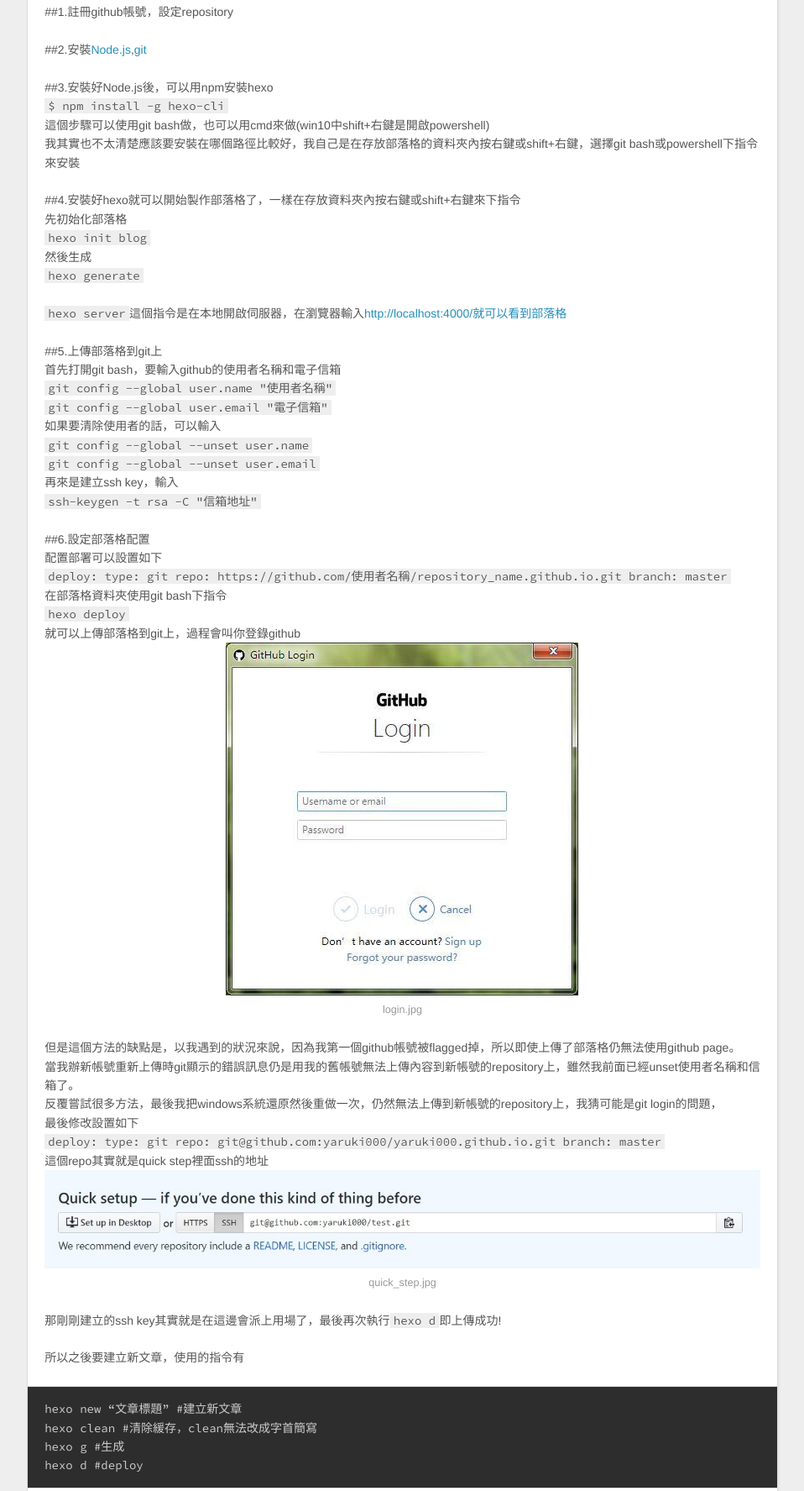
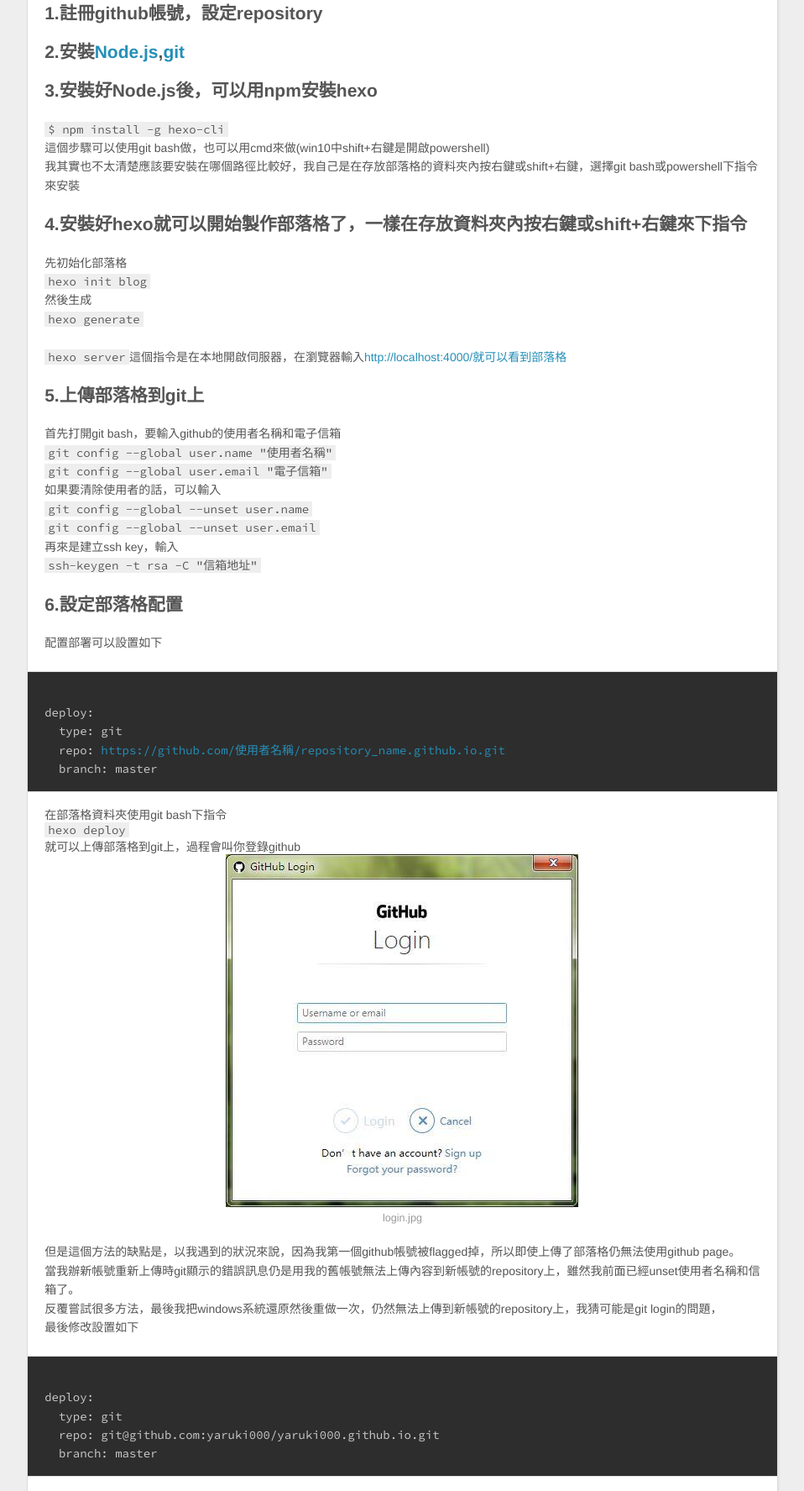
Before and after one commit to yaruki000/yaruki000.github.io, a plain HTML site: page index.html in a window 1280 px wide. Shown: the part 629-2404 px from the top of the page at 84% size, without its empty margins (8-966 px from the left). Drawn offline with nearby package versions, Linux system fonts and the light colour scheme.

Commit message:
Site updated: 2017-06-26 15:51:15

```diff
--- a/index.html
+++ b/index.html
@@ -86,28 +86,23 @@
         <p>昨天晚上花了3-4個小時最後終於搞定hexo+github建立部落格<br>主要是參考這篇文章的<a href="https://zhangslob.github.io/2017/02/28/%E6%95%99%E4%BD%A0%E5%85%8D%E8%B4%B9%E6%90%AD%E5%BB%BA%E4%B8%AA%E4%BA%BA%E5%8D%9A%E5%AE%A2%EF%BC%8CHexo-Github/" target="_blank" rel="external">教學</a><br>部落格的編寫是使用markdown語法，一樣同位博主有簡易的<a href="https://zhangslob.github.io/2017/02/26/%E5%88%A9%E7%94%A8HEXO%E6%90%AD%E5%BB%BA%E7%9A%84%E5%8D%9A%E5%AE%A2/" target="_blank" rel="external">教學</a></p>
 <p>詳細的建立步驟就不贅述了，大致紀錄一下流程還有我操作時遇到的問題和解決方式</p>
 <p>順帶一提系統是win10</p>
-<p>##1.註冊github帳號，設定repository</p>
-<p>##2.安裝<a href="https://nodejs.org/en/" target="_blank" rel="external">Node.js</a>,<a href="https://git-scm.com/" target="_blank" rel="external">git</a></p>
-<p>##3.安裝好Node.js後，可以用npm安裝hexo<br><code>$ npm install -g hexo-cli</code><br>這個步驟可以使用git bash做，也可以用cmd來做(win10中shift+右鍵是開啟powershell)<br>我其實也不太清楚應該要安裝在哪個路徑比較好，我自己是在存放部落格的資料夾內按右鍵或shift+右鍵，選擇git bash或powershell下指令來安裝</p>
-<p>##4.安裝好hexo就可以開始製作部落格了，一樣在存放資料夾內按右鍵或shift+右鍵來下指令<br>先初始化部落格<br><code>hexo init blog</code><br>然後生成<br><code>hexo generate</code></p>
+<h2 id="1-註冊github帳號，設定repository"><a href="#1-註冊github帳號，設定repository" class="headerlink" title="1.註冊github帳號，設定repository"></a>1.註冊github帳號，設定repository</h2><h2 id="2-安裝Node-js-git"><a href="#2-安裝Node-js-git" class="headerlink" title="2.安裝Node.js,git"></a>2.安裝<a href="https://nodejs.org/en/" target="_blank" rel="external">Node.js</a>,<a href="https://git-scm.com/" target="_blank" rel="external">git</a></h2><h2 id="3-安裝好Node-js後，可以用npm安裝hexo"><a href="#3-安裝好Node-js後，可以用npm安裝hexo" class="headerlink" title="3.安裝好Node.js後，可以用npm安裝hexo"></a>3.安裝好Node.js後，可以用npm安裝hexo</h2><p><code>$ npm install -g hexo-cli</code><br>這個步驟可以使用git bash做，也可以用cmd來做(win10中shift+右鍵是開啟powershell)<br>我其實也不太清楚應該要安裝在哪個路徑比較好，我自己是在存放部落格的資料夾內按右鍵或shift+右鍵，選擇git bash或powershell下指令來安裝</p>
+<h2 id="4-安裝好hexo就可以開始製作部落格了，一樣在存放資料夾內按右鍵或shift-右鍵來下指令"><a href="#4-安裝好hexo就可以開始製作部落格了，一樣在存放資料夾內按右鍵或shift-右鍵來下指令" class="headerlink" title="4.安裝好hexo就可以開始製作部落格了，一樣在存放資料夾內按右鍵或shift+右鍵來下指令"></a>4.安裝好hexo就可以開始製作部落格了，一樣在存放資料夾內按右鍵或shift+右鍵來下指令</h2><p>先初始化部落格<br><code>hexo init blog</code><br>然後生成<br><code>hexo generate</code></p>
 <p><code>hexo server</code>這個指令是在本地開啟伺服器，在瀏覽器輸入<a href="http://localhost:4000/就可以看到部落格" target="_blank" rel="external">http://localhost:4000/就可以看到部落格</a></p>
-<p>##5.上傳部落格到git上<br>首先打開git bash，要輸入github的使用者名稱和電子信箱<br><code>git config --global user.name &quot;使用者名稱&quot;</code><br><code>git config --global user.email &quot;電子信箱&quot;</code><br>如果要清除使用者的話，可以輸入<br><code>git config --global --unset user.name</code><br><code>git config --global --unset user.email</code><br>再來是建立ssh key，輸入<br><code>ssh-keygen -t rsa -C &quot;信箱地址&quot;</code></p>
-<p>##6.設定部落格配置<br>配置部署可以設置如下<br><code>deploy:
-  type: git
-  repo: https://github.com/使用者名稱/repository_name.github.io.git
-  branch: master</code><br>在部落格資料夾使用git bash下指令<br><code>hexo deploy</code><br>就可以上傳部落格到git上，過程會叫你登錄github<br><img src="/2017/06/26/使用hexo-github-page建立部落格/login.jpg" alt="login.jpg" title=""></p>
-<p>但是這個方法的缺點是，以我遇到的狀況來說，因為我第一個github帳號被flagged掉，所以即使上傳了部落格仍無法使用github page。<br>當我辦新帳號重新上傳時git顯示的錯誤訊息仍是用我的舊帳號無法上傳內容到新帳號的repository上，雖然我前面已經unset使用者名稱和信箱了。<br>反覆嘗試很多方法，最後我把windows系統還原然後重做一次，仍然無法上傳到新帳號的repository上，我猜可能是git login的問題，<br>最後修改設置如下<br><code>deploy:
-  type: git
-  repo: git@github.com:yaruki000/yaruki000.github.io.git
-  branch: master</code><br>這個repo其實就是quick step裡面ssh的地址<br><img src="/2017/06/26/使用hexo-github-page建立部落格/quick_step.jpg" alt="quick_step.jpg" title=""><br>那剛剛建立的ssh key其實就是在這邊會派上用場了，最後再次執行<code>hexo d</code>即上傳成功!</p>
+<h2 id="5-上傳部落格到git上"><a href="#5-上傳部落格到git上" class="headerlink" title="5.上傳部落格到git上"></a>5.上傳部落格到git上</h2><p>首先打開git bash，要輸入github的使用者名稱和電子信箱<br><code>git config --global user.name &quot;使用者名稱&quot;</code><br><code>git config --global user.email &quot;電子信箱&quot;</code><br>如果要清除使用者的話，可以輸入<br><code>git config --global --unset user.name</code><br><code>git config --global --unset user.email</code><br>再來是建立ssh key，輸入<br><code>ssh-keygen -t rsa -C &quot;信箱地址&quot;</code></p>
+<h2 id="6-設定部落格配置"><a href="#6-設定部落格配置" class="headerlink" title="6.設定部落格配置"></a>6.設定部落格配置</h2><p>配置部署可以設置如下</p>
+<p><pre><code><br>deploy:<br>  type: git<br>  repo: <a href="https://github.com/使用者名稱/repository_name.github.io.git" target="_blank" rel="external">https://github.com/使用者名稱/repository_name.github.io.git</a><br>  branch: master<br></code></pre><br>在部落格資料夾使用git bash下指令<br><code>hexo deploy</code><br>就可以上傳部落格到git上，過程會叫你登錄github<br><img src="/2017/06/26/使用hexo-github-page建立部落格/login.jpg" alt="login.jpg" title=""></p>
+<p>但是這個方法的缺點是，以我遇到的狀況來說，因為我第一個github帳號被flagged掉，所以即使上傳了部落格仍無法使用github page。<br>當我辦新帳號重新上傳時git顯示的錯誤訊息仍是用我的舊帳號無法上傳內容到新帳號的repository上，雖然我前面已經unset使用者名稱和信箱了。<br>反覆嘗試很多方法，最後我把windows系統還原然後重做一次，仍然無法上傳到新帳號的repository上，我猜可能是git login的問題，<br>最後修改設置如下</p>
+<p><pre><code><br>deploy:<br>  type: git<br>  repo: git@github.com:yaruki000/yaruki000.github.io.git<br>  branch: master<br></code></pre><br>這個repo其實就是quick step裡面ssh的地址<br><img src="/2017/06/26/使用hexo-github-page建立部落格/quick_step.jpg" alt="quick_step.jpg" title=""><br>那剛剛建立的ssh key其實就是在這邊會派上用場了，最後再次執行<code>hexo d</code>即上傳成功!</p>
 <p>所以之後要建立新文章，使用的指令有</p>
-<p><pre><code>hexo new “文章標題” #建立新文章<br>hexo clean #清除緩存，clean無法改成字首簡寫<br>hexo g #生成<br>hexo d #deploy</code></pre></p>
-<p>最後補充一下，編寫post的時候若想要放圖片<br>可以到_config.yml修改post_asset_folder為true，以後每建立新的文章都會順便建立專屬的資料夾讓你放圖片進去。<br><code>post_asset_folder: true</code><br>那麼要顯示圖片就可以輸入：<br><code></code><br>不打附加文字的話<code></code>就可以了</p>
+<p><pre><code><br>hexo new “文章標題” #建立新文章<br>hexo clean                     #清除緩存，clean無法改成字首簡寫<br>hexo g                         #生成<br>hexo d                         #deploy<br></code></pre></p>
+<p>最後補充一下，編寫post的時候若想要放圖片<br>可以到_config.yml修改post_asset_folder為true，以後每建立新的文章都會順便建立專屬的資料夾讓你放圖片進去。<br><code>post_asset_folder: true</code><br>那麼要顯示圖片就可以輸入：</p>
+<p><pre><code><br><br> #不打附加文字<br></code></pre></p>
 
 
     </div>
     <footer class="article-footer">
-      <a data-url="http://yoursite.com/2017/06/26/使用hexo-github-page建立部落格/" data-id="cj4du9kpe000080u24ypal0ui" class="article-share-link">Share</a>
+      <a data-url="http://yoursite.com/2017/06/26/使用hexo-github-page建立部落格/" data-id="cj4dugloj0002lcu2shlc2jxq" class="article-share-link">Share</a>
 
 
     </footer>
@@ -144,7 +139,7 @@
 
     </div>
     <footer class="article-footer">
-      <a data-url="http://yoursite.com/2017/06/26/test/" data-id="cj4du9kpe000180u2zfw3oqg8" class="article-share-link">Share</a>
+      <a data-url="http://yoursite.com/2017/06/26/test/" data-id="cj4duglno0001lcu2z2qxpnli" class="article-share-link">Share</a>
 
 
     </footer>
@@ -189,7 +184,7 @@
 
     </div>
     <footer class="article-footer">
-      <a data-url="http://yoursite.com/2017/06/26/hello-world/" data-id="cj4du9kpu000280u2n1vinu8q" class="article-share-link">Share</a>
+      <a data-url="http://yoursite.com/2017/06/26/hello-world/" data-id="cj4duglno0000lcu2wpzvmos2" class="article-share-link">Share</a>
 
 
     </footer>
```
Also changed, not shown: 2017/06/26/hello-world/index.html (+1 -1 lines), 2017/06/26/test/index.html (+1 -1 lines), 2017/06/26/使用hexo-github-page建立部落格/index.html (+15 -20 lines).
